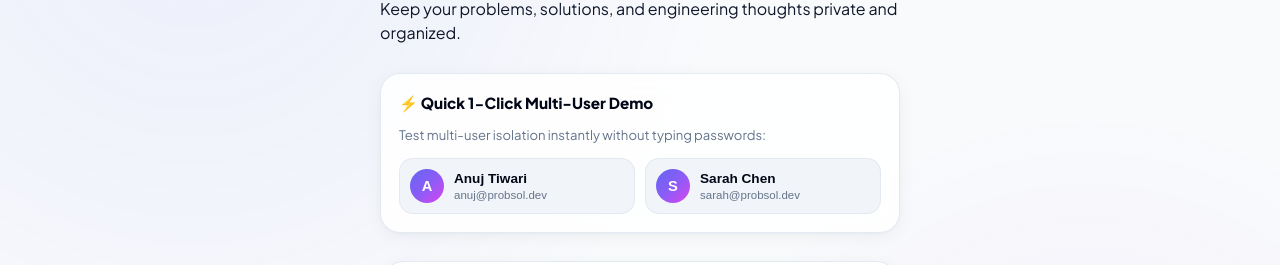
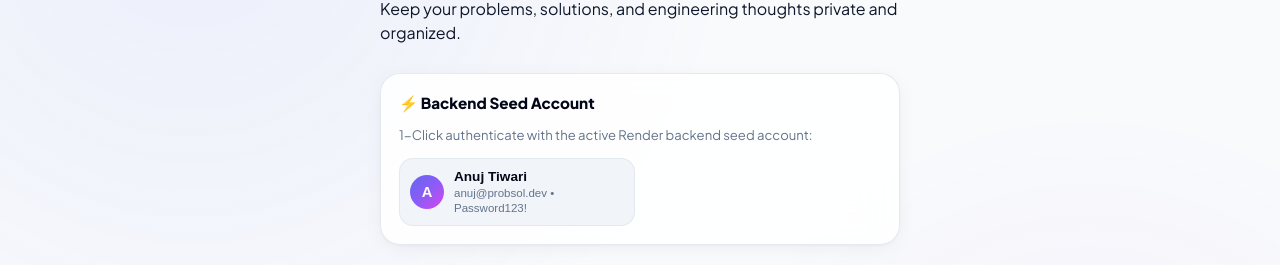
Before and after one commit to Anuj3688/ProbSol-Materialized, a React (Vite) app: page /login in a window 1280 px wide. Shown: the part 173-438 px from the top of the page. Built offline with nearby package versions, Linux system fonts and the light colour scheme; no server answers.

Commit message:
moved to live site

```diff
--- a/src/pages/LoginPage.tsx
+++ b/src/pages/LoginPage.tsx
@@ -1,6 +1,7 @@
 import { useState, type FormEvent } from 'react'
 import { Link, useNavigate } from 'react-router-dom'
 import { useAuth } from '../hooks/useAuth'
+import { getBackendMode } from '../services/api'
 
 export function LoginPage() {
   const navigate = useNavigate()
@@ -9,6 +10,7 @@ export function LoginPage() {
   const [password, setPassword] = useState('')
   const [error, setError] = useState('')
   const [isLoading, setIsLoading] = useState(false)
+  const isApiMode = getBackendMode() === 'api'
 
   const handleSubmit = async (e: FormEvent) => {
     e.preventDefault()
@@ -21,6 +23,21 @@ export function LoginPage() {
     setError('')
     try {
       await login(email.trim(), password)
+      navigate('/timeline')
+    } catch (err) {
+      setError(err instanceof Error ? err.message : 'Invalid credentials')
+    } finally {
+      setIsLoading(false)
+    }
+  }
+
+  const handleSeedLogin = async () => {
+    setEmail('anuj@probsol.dev')
+    setPassword('Password123!')
+    setIsLoading(true)
+    setError('')
+    try {
+      await login('anuj@probsol.dev', 'Password123!')
       navigate('/timeline')
     } catch (err) {
       setError(err instanceof Error ? err.message : 'Invalid credentials')
@@ -42,8 +59,29 @@ export function LoginPage() {
         <p>Keep your problems, solutions, and engineering thoughts private and organized.</p>
       </div>
 
-      {/* 1-Click Demo Profiles for Seamless Testing */}
-      {demoUsers.length > 0 ? (
+      {/* 1-Click Authentication Card */}
+      {isApiMode ? (
+        <div className="demo-accounts-card">
+          <p className="demo-card-title">⚡ Backend Seed Account</p>
+          <p className="demo-card-subtitle">
+            1-Click authenticate with the active Render backend seed account:
+          </p>
+          <div className="demo-user-buttons">
+            <button
+              type="button"
+              className="demo-user-btn"
+              onClick={handleSeedLogin}
+              disabled={isLoading}
+            >
+              <span className="demo-avatar">A</span>
+              <span className="demo-details">
+                <strong>Anuj Tiwari</strong>
+                <small>anuj@probsol.dev • Password123!</small>
+              </span>
+            </button>
+          </div>
+        </div>
+      ) : demoUsers.length > 0 ? (
         <div className="demo-accounts-card">
           <p className="demo-card-title">⚡ Quick 1-Click Multi-User Demo</p>
           <p className="demo-card-subtitle">
--- a/vite.config.ts
+++ b/vite.config.ts
@@ -15,7 +15,6 @@ export default defineConfig(({ mode }) => {
           changeOrigin: true,
           secure: true,
           followRedirects: true,
-          rewrite: () => '',
         },
       },
     } : {},
```
Also changed, not shown: api/index.ts (+5 -3 lines), 2 other files (tests, documents, lock files or other folders).
